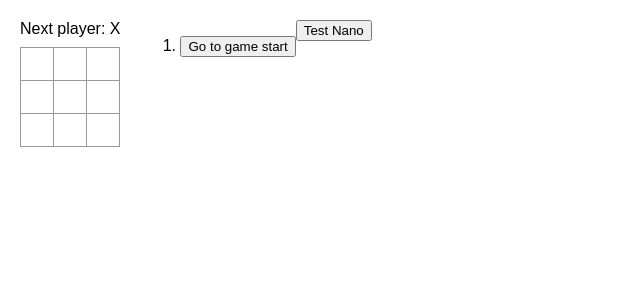
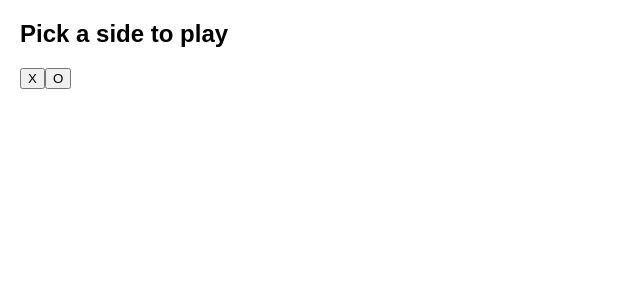
Before and after one commit to cgntanriverdi/tic-tac-toe-gemini-nano, a React (Vite) app: page / in a window 1280 px wide. Shown: the top 300 px of the page, without its empty margins (0-640 px from the left). Built offline with nearby package versions, Linux system fonts and the light colour scheme.

Commit message:
Fixed the issue where we hardcoded the AI side which was 'O' initially from the commit c4acfd6. Now the system asks user to pick a side and the prompt given to the gemini nano call uses variable as side depending on what side the person choose to play.

```diff
--- a/src/App.jsx
+++ b/src/App.jsx
@@ -65,6 +65,7 @@ export default function Game()
   const [history, setHistory] = useState([Array(9).fill(null)]);
   const [currentMove, setCurrentMove] = useState(0);
   const [answer, setAnswer] = useState('');
+  const [playerSide, setPlayerSide] = useState(null);
   const xIsNext = currentMove % 2 === 0;
   const currentSquares = history[currentMove];
 
@@ -84,12 +85,14 @@ export default function Game()
   {
     setAnswer('Düşünüyor...');
 
+    const aiSide = playerSide === 'X' ? 'O' : 'X';
     const board = JSON.stringify(currentSquares);
     const prompt =
       'We are playing tic-tac-toe. The board is an array of 9 cells, indexed 0 to 8. ' +
       '"X" and "O" are taken cells, null is empty. ' +
       'Current board: ' + board + '. ' +
-      'It is "O" turn. Reply with ONLY the index number (0-8) of the best empty cell to play. DO NOT REPLY WITH ANYTHING ELSE THEN THE PROMPTED REQUEST.';
+      'You are playing as "' + aiSide + '". ' +
+      'Reply with ONLY the index number (0-8) of the best empty cell for "' + aiSide + '" to play. DO NOT REPLY WITH ANYTHING ELSE THEN THE PROMPTED REQUEST.';
 
     const session = await LanguageModel.create();
     const result = await session.prompt(prompt);
@@ -112,6 +115,17 @@ export default function Game()
       </li>
     );
   });
+
+  if (playerSide === null)
+  {
+    return (
+      <div className="game-start">
+        <h2>Pick a side to play</h2>
+        <button onClick={() => setPlayerSide('X')}>X</button>
+        <button onClick={() => setPlayerSide('O')}>O</button>
+      </div>
+    );
+  }
 
   return (
     <div className="game">
```
